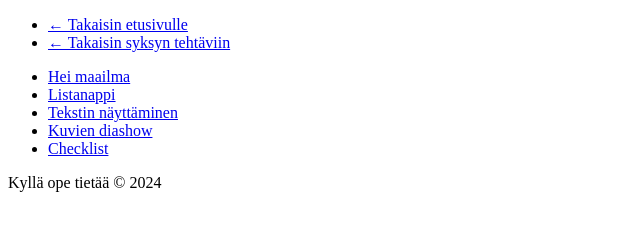
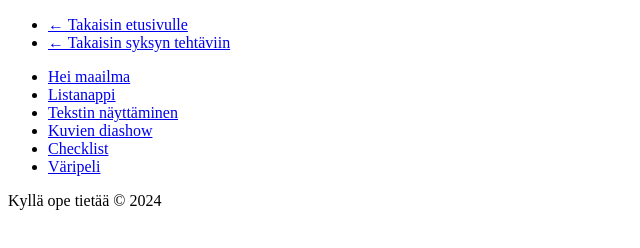
Before and after one commit to bc-web-ohjelmistokehitys/syksy2024_dom_ohjelmointi_pohja, a plain HTML site: page dom.html in a window 1280 px wide. Shown: the whole page, without its empty margins (0-640 px from the left). Drawn offline with Linux system fonts and the light colour scheme; files that its build step writes are made by us from their sources.

Commit message:
add väripeli to list

```diff
--- a/dom.html
+++ b/dom.html
@@ -21,6 +21,7 @@
       </li>
       <li><a href="01_DOM_tehtävät/04_slideshow.html">Kuvien diashow</a></li>
       <li><a href="01_DOM_tehtävät/05_checklist.html">Checklist</a></li>
+      <li><a href="02_Haastavampi_tehtävä/varipeli.html">Väripeli</a></li>
     </ul>
     <footer>Kyllä ope tietää &copy; 2024</footer>
   </body>
```
